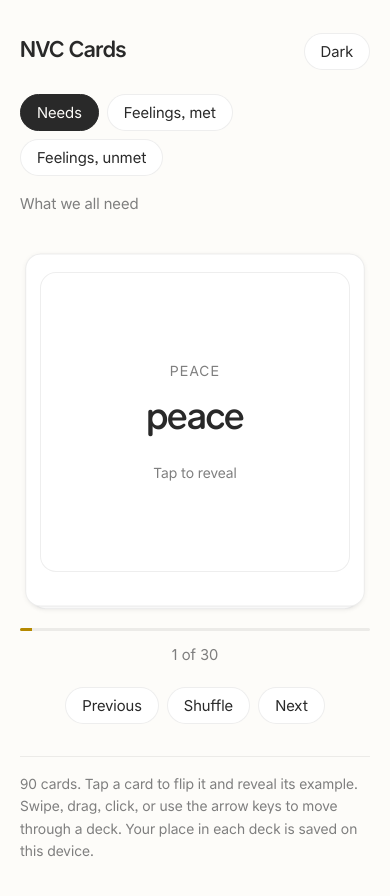
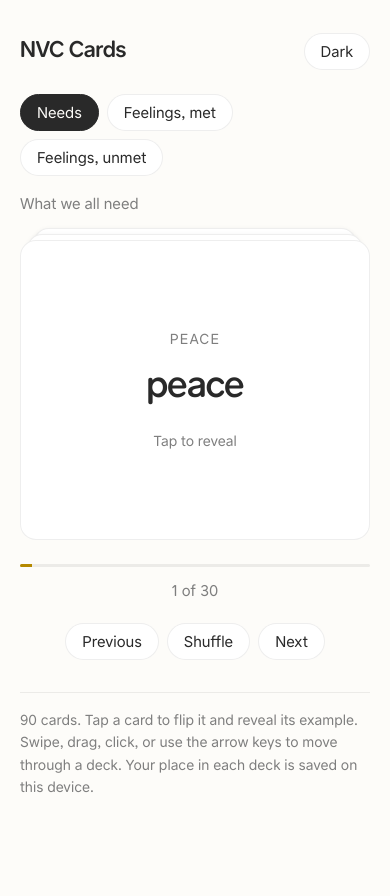
Before and after one commit to karlyitianli/nvc-cards, a plain HTML site: page index.html in a window 390 px wide. After the commit the page ends 847 px from the top, so only its background shows below. Drawn offline with Linux system fonts and the light colour scheme.

Commit message:
Peek from the top: ghost cards offset up 12/24px; fix small breakpoint where card padding made ghosts stick out past the card face

```diff
--- a/styles.css
+++ b/styles.css
@@ -115,8 +115,8 @@ button:hover { border-color: var(--muted); }
   perspective: 1200px;
 }
 
-/* Blank backs of the next cards in the deck, peeking out from behind
-   the top card. They are decorative: no words, so nothing leaks. */
+/* Blank backs of the next cards in the deck, peeking out above the
+   top card. They are decorative: no words, so nothing leaks. */
 .ghost-card {
   position: absolute;
   inset: 0;
@@ -130,17 +130,17 @@ button:hover { border-color: var(--muted); }
 
 .ghost-1 {
   z-index: 1;
-  transform: translateY(calc(8px - 8px * var(--lift, 0))) scale(calc(0.97 + 0.03 * var(--lift, 0)));
+  transform: translateY(calc(-12px + 12px * var(--lift, 0))) scale(calc(0.96 + 0.04 * var(--lift, 0)));
 }
 
 .ghost-2 {
   z-index: 0;
-  transform: translateY(calc(16px - 8px * var(--lift, 0))) scale(calc(0.94 + 0.03 * var(--lift, 0)));
+  transform: translateY(calc(-24px + 12px * var(--lift, 0))) scale(calc(0.92 + 0.04 * var(--lift, 0)));
 }
 
 /* While the top card flies away, the stack settles up into its place. */
 .deck.advancing .ghost-1 { transform: translateY(0) scale(1); }
-.deck.advancing .ghost-2 { transform: translateY(8px) scale(0.97); }
+.deck.advancing .ghost-2 { transform: translateY(-12px) scale(0.96); }
 
 /* While dragging, the ghosts follow the drag with no transition lag. */
 .deck.dragging .ghost-card { transition: none; }
@@ -285,5 +285,7 @@ footer p {
 @media (max-width: 560px) {
   body { font-size: 17px; }
   .card-word { font-size: 38px; }
-  .card { min-height: 260px; padding: 32px 20px; }
+  /* No padding on .card here: the ghost cards are sized to the .card box,
+     so padding made them stick out past the visible card face on all sides. */
+  .card { min-height: 260px; }
 }
```
Also changed, not shown: 1 other file.
